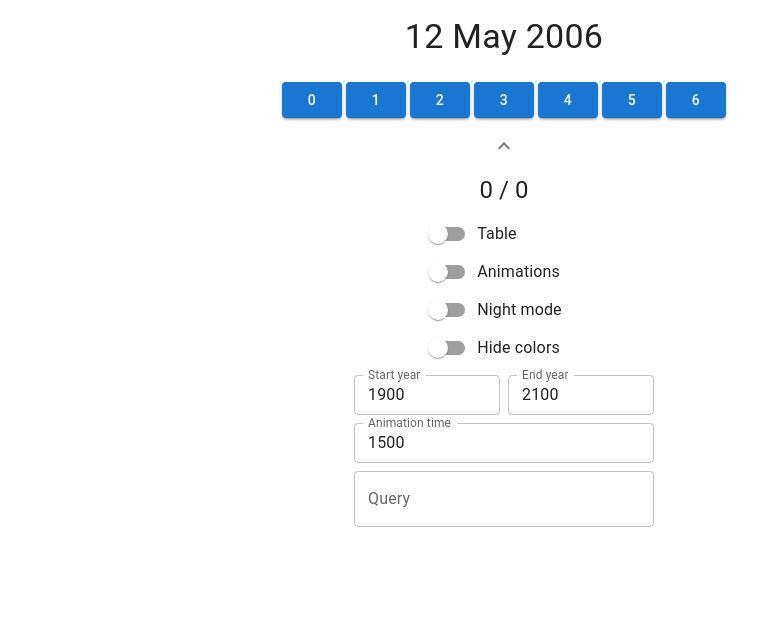
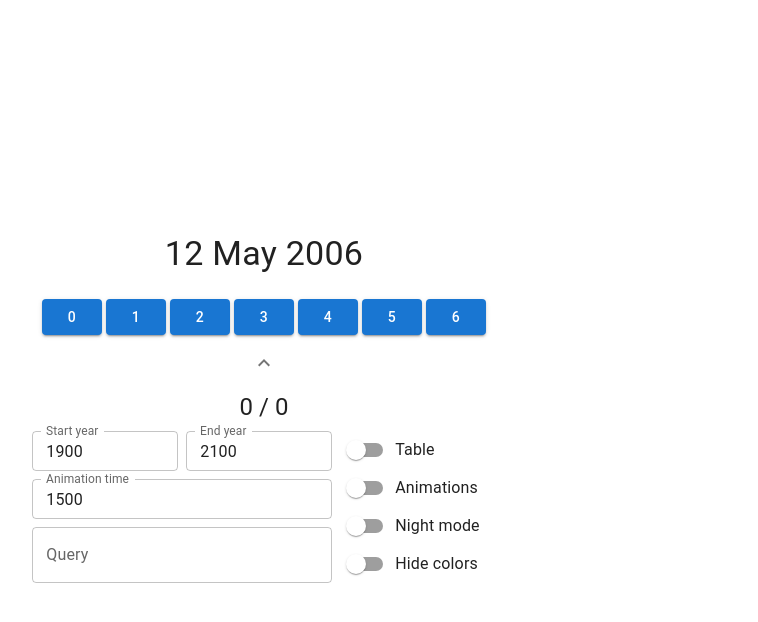
Before and after one commit to iwilare/doomsday-quiz, a React (Vite) app: page / in a window 1280 px wide. Shown: the top 622 px of the page, without its empty margins (136-894 px from the left). Built offline with nearby package versions, Linux system fonts and the light colour scheme.

Commit message:
Center everything

```diff
--- a/src/main.tsx
+++ b/src/main.tsx
@@ -150,6 +150,11 @@ function App() {
   return (
     <ThemeProvider theme={theme}>
       <CssBaseline />
+      <mui.Box sx={{ display: 'flex',
+        justifyContent: 'center',
+        alignItems: 'center',
+        height: '100vh',
+        width: '100vh'}}>
       <mui.Stack alignItems="center" spacing={1}>
         <mui.DialogTitle variant="h4" align="center" sx={{ px: 0 }}
           color={state.isCorrect === null ? 'default'
@@ -165,7 +170,7 @@ function App() {
             <mui.Button
               variant="contained"
               key={i}
-            sx={{ minWidth: 0, maxWidth: 60, mx: 0.25 }}
+              sx={{ minWidth: 60, maxWidth: 60, mx: 0.25 }}
               fullWidth={true}
               color={
                 state.$ != 'answer' ? 'primary'
@@ -244,8 +249,8 @@ function App() {
             <mui.Table size="small">
               <mui.TableRow>
                 <mui.TableCell align="right">Day</mui.TableCell>
+                <mui.TableCell align="right">{d % 7}</mui.TableCell>
                 <mui.TableCell align="right"></mui.TableCell>
-                <mui.TableCell align="right">{d % 7}</mui.TableCell>
               </mui.TableRow>
               <mui.TableRow>
                 <mui.TableCell align="right">Month</mui.TableCell>
@@ -281,6 +286,24 @@ function App() {
         <mui.Collapse in={state.showOptions} timeout="auto" unmountOnExit>
           <mui.Stack alignItems="center" spacing={1}>
             <mui.Typography variant="h5" >{state.won} / {state.did}</mui.Typography>
+            <mui.Stack direction="row">
+              <mui.Stack spacing={1}>
+                <mui.Stack spacing={1} direction="row" sx={{ width: 300 }}>
+                  <mui.TextField type="number" size="small" label="Start year" variant="outlined" value={state.yearStart} onChange={e => setState(_ => ({ ..._, yearStart: parseInt(e.target.value) }))} />
+                  <mui.TextField type="number" size="small" label="End year" variant="outlined" value={state.yearEnd} onChange={e => setState(_ => ({ ..._, yearEnd: parseInt(e.target.value) }))} />
+                </mui.Stack>
+              <mui.TextField type="number" size="small" label="Animation time" variant="outlined" value={state.animationTime} sx={{ width: 300 }} onChange={e => setState(_ => ({ ..._, animationTime: parseInt(e.target.value) }))} />
+              <LocalizationProvider dateAdapter={AdapterDayjs}>
+                <DatePicker
+                  label="Query"
+                  value={state.query}
+                  onChange={q => setState(_ => ({ ..._, query: q }))}
+                  renderInput={p => <mui.TextField sx={{ width: 300 }} {...p} />}
+                />
+              </LocalizationProvider>
+              {state.query !== null ? <mui.Typography variant="h5">{state.query.day()}</mui.Typography> : <></>}
+              </mui.Stack>
+              <mui.Stack ml={2} >
                 <mui.FormGroup>
                   <mui.FormControlLabel
                     control={<mui.Switch />}
@@ -303,23 +326,12 @@ function App() {
                     onChange={(_, v) => setState(_ => ({ ..._, showColors: !v }))}
                     label="Hide colors" />
                 </mui.FormGroup>
-            <mui.Stack spacing={1} direction="row" sx={{ width: 300 }}>
-              <mui.TextField type="number" size="small" label="Start year" variant="outlined" value={state.yearStart} onChange={e => setState(_ => ({ ..._, yearStart: parseInt(e.target.value) }))} />
-              <mui.TextField type="number" size="small" label="End year" variant="outlined" value={state.yearEnd} onChange={e => setState(_ => ({ ..._, yearEnd: parseInt(e.target.value) }))} />
               </mui.Stack>
-            <mui.TextField type="number" size="small" label="Animation time" variant="outlined" value={state.animationTime} sx={{ width: 300 }} onChange={e => setState(_ => ({ ..._, animationTime: parseInt(e.target.value) }))} />
-            <LocalizationProvider dateAdapter={AdapterDayjs}>
-              <DatePicker
-                label="Query"
-                value={state.query}
-                onChange={q => setState(_ => ({ ..._, query: q }))}
-                renderInput={p => <mui.TextField sx={{ width: 300 }} {...p} />}
-              />
-            </LocalizationProvider>
-            {state.query !== null ? <mui.Typography variant="h5">{state.query.day()}</mui.Typography> : <></>}
+            </mui.Stack>
           </mui.Stack>
         </mui.Collapse>
       </mui.Stack>
+      </mui.Box>
     </ThemeProvider>
   )
 }
```
Lines whose indentation alone changed are shown as unchanged.
